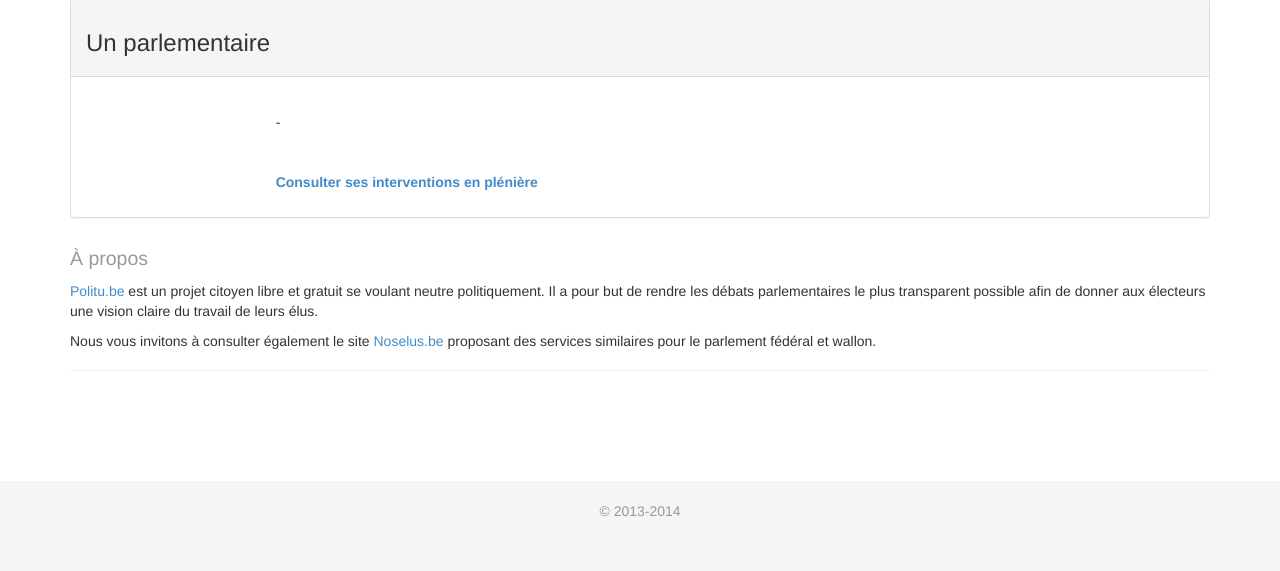
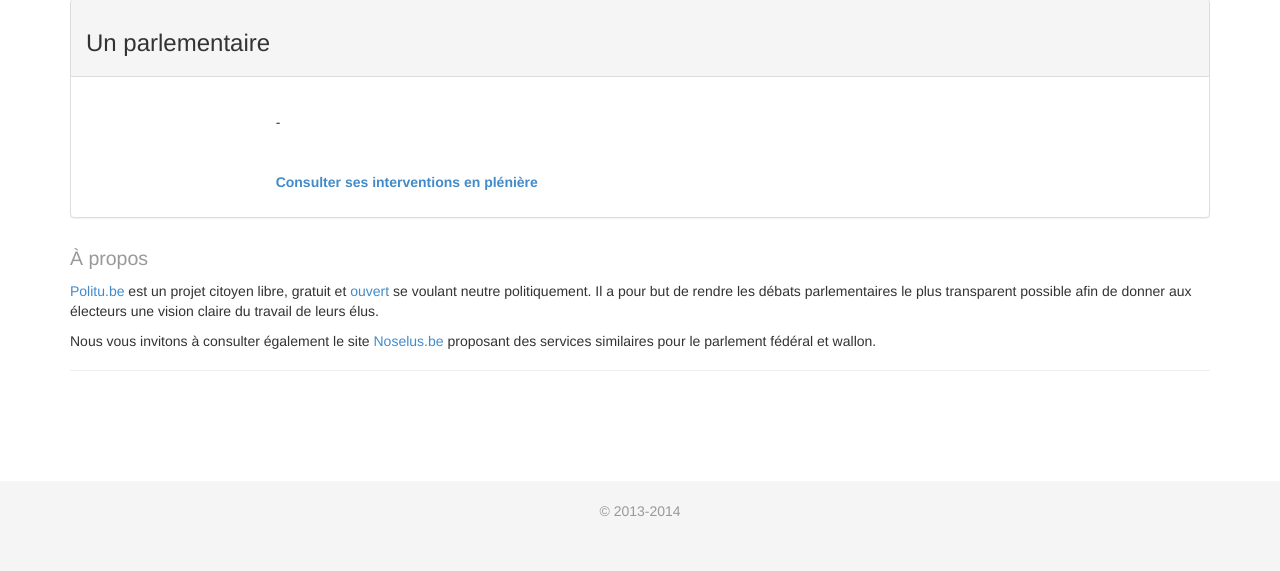
Before and after one commit to gdesmott/politube, a Django app: template politube/templates/home.html in a window 1280 px wide. Shown: the part 259-830 px from the top of the page. Run offline with Django 3.2, Linux system fonts and the light colour scheme; the template is opened without the code that fills it, so the values that code supplies are empty; some libraries are stand-ins or nearby versions; grey boxes are pictures that could not be loaded.

Commit message:
home: add link to github repo

```diff
--- a/politube/templates/home.html
+++ b/politube/templates/home.html
@@ -37,8 +37,9 @@
   </div>
 
   <h2><small>À propos</small></h2>
-  <p><a href="{% url 'home' %}">Politu.be</a> est un projet citoyen libre et
-  gratuit se voulant neutre politiquement. Il a pour but de rendre les débats
+  <p><a href="{% url 'home' %}">Politu.be</a> est un projet citoyen libre,
+  gratuit et <a href="https://github.com/gdesmott/politube">ouvert</a> se voulant neutre politiquement.
+  Il a pour but de rendre les débats
   parlementaires le plus transparent possible afin de donner aux
   électeurs une vision claire du travail de leurs élus.</p>
 
```
